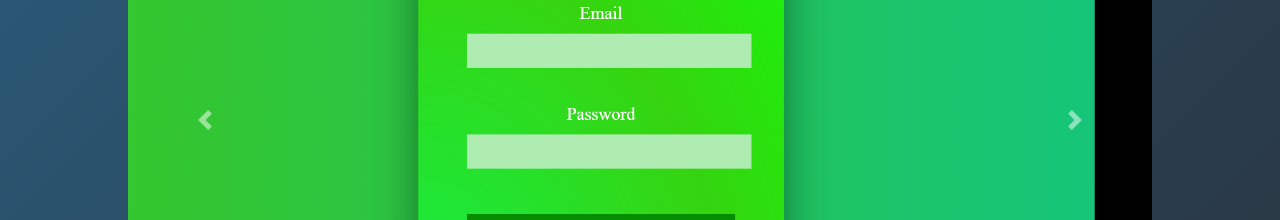
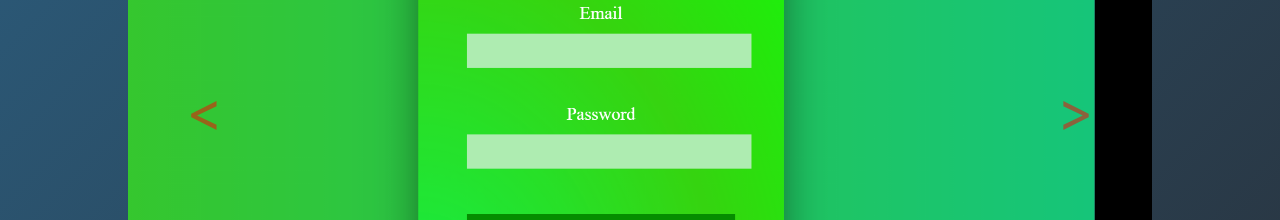
Before and after one commit to AakashChahal/Bootstrap-Potfolio, a website: page index.html in a window 1280 px wide. Shown: the part 1908-2128 px from the top of the page. Drawn offline with nearby package versions, Linux system fonts and the light colour scheme.

Commit message:
update project carousel

```diff
--- a/style.css
+++ b/style.css
@@ -91,3 +91,24 @@ h1 {
 .footer {
     font-size: 1.3rem;
 }
+
+.carousel-control-prev-icon,
+.carousel-control-next-icon {
+    height: 100px;
+    width: 100px;
+    outline: black;
+    background-size: 100%, 100%;
+    background-image: none;
+}
+
+.carousel-control-next-icon:after {
+    content: ">";
+    font-size: 55px;
+    color: red;
+}
+
+.carousel-control-prev-icon:after {
+    content: "<";
+    font-size: 55px;
+    color: red;
+}
```
